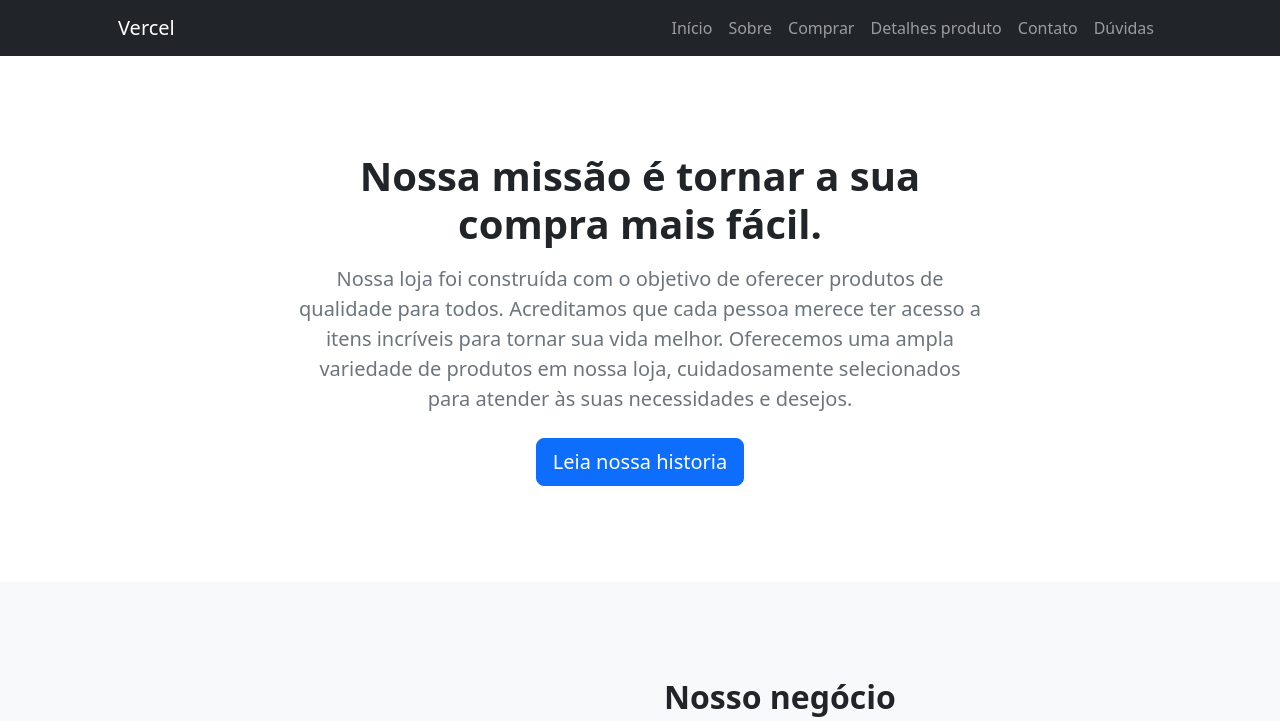
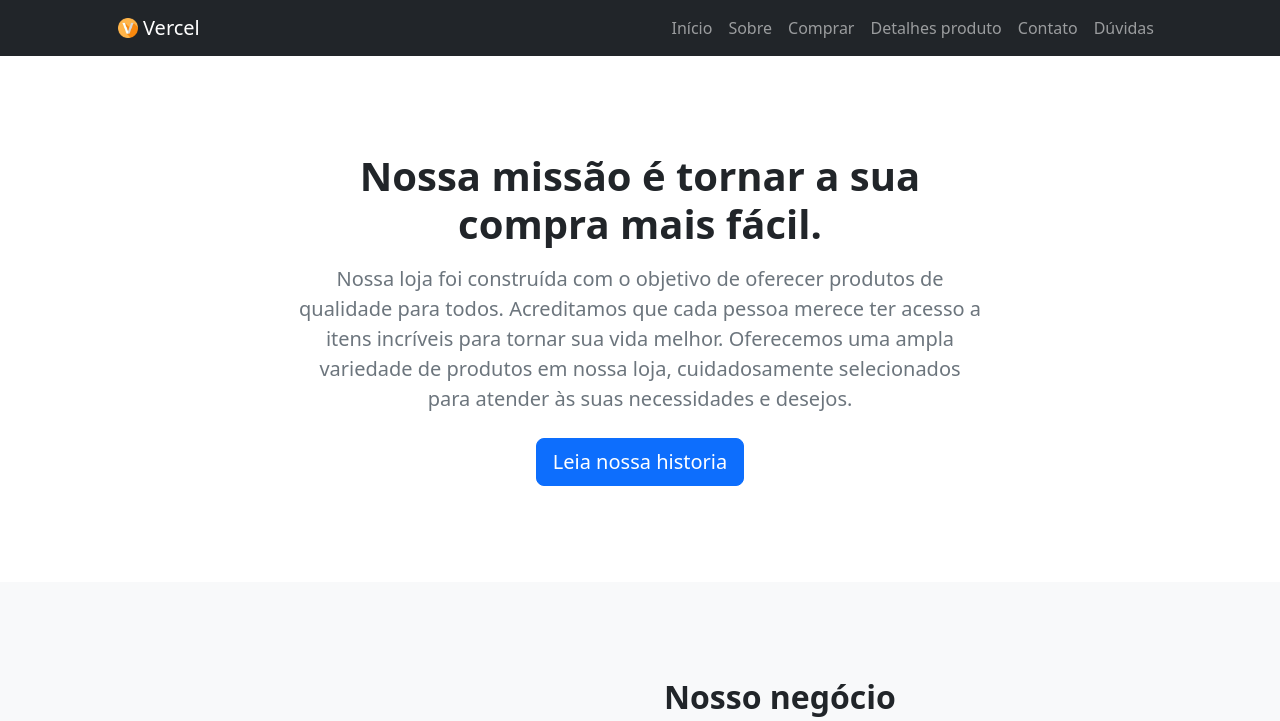
Before and after one commit to marcotulionasc/teste_loja, a plain HTML site: page about.html in a window 1280 px wide. Shown: the top 721 px of the page. Drawn offline with nearby package versions, Linux system fonts and the light colour scheme.

Commit message:
colocando icon no vercel

```diff
--- a/about.html
+++ b/about.html
@@ -17,7 +17,7 @@
                                     <!-- Navigation-->
                                     <nav class="navbar navbar-expand-lg navbar-dark bg-dark">
                                         <div class="container px-5">
-                                            <a class="navbar-brand" href="index.html">Vercel</a>
+                                            <img src="assets/v.png" width="20" height="20" style="margin-right: 5px;"/><a class="navbar-brand" href="index.html"> Vercel</a>
                                             <button class="navbar-toggler" type="button" data-bs-toggle="collapse" data-bs-target="#navbarSupportedContent" aria-controls="navbarSupportedContent" aria-expanded="false" aria-label="Toggle navigation"><span class="navbar-toggler-icon"></span></button>
                                             <div class="collapse navbar-collapse" id="navbarSupportedContent">
                                                 <ul class="navbar-nav ms-auto mb-2 mb-lg-0">
```
Also changed, not shown: contact.html (+1 -1 lines), faq.html (+1 -1 lines), index.html (+1 -1 lines), portfolio-overview.html (+1 -1 lines), pricing.html (+1 -1 lines).
